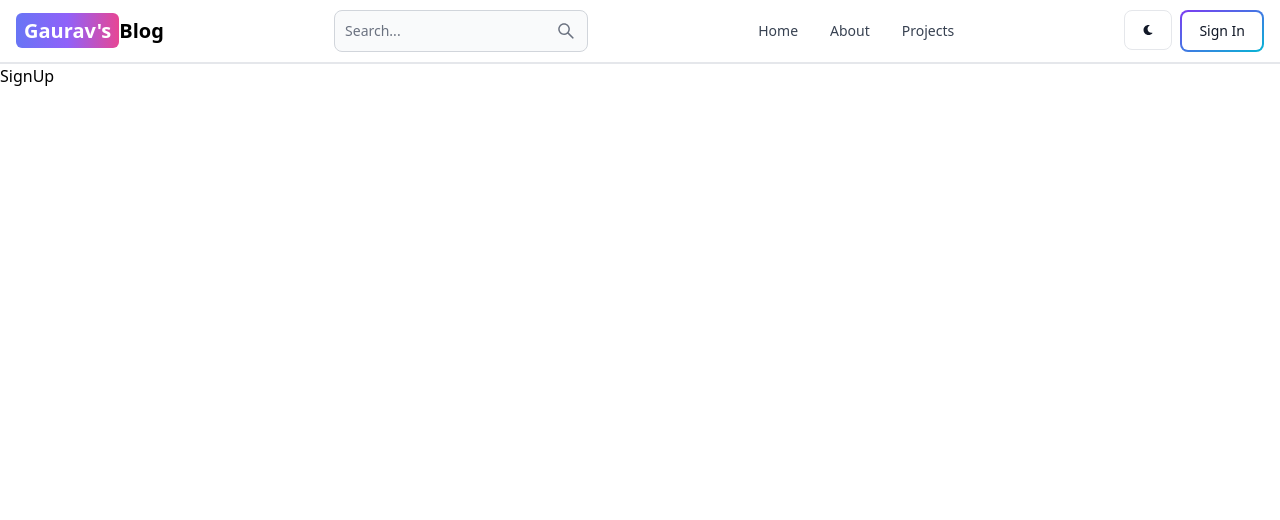
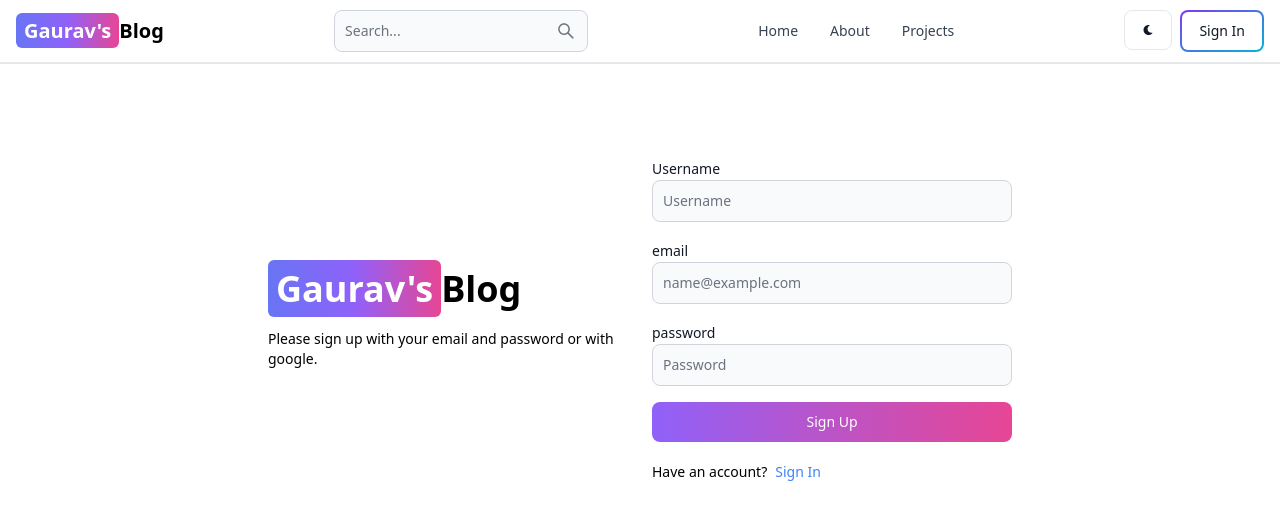
Before and after one commit to gauravmbjoshi/mern-blog, a React (Vite) app in the folder client/: page /sign-up in a window 1280 px wide. Shown: the top 520 px of the page. Built offline with nearby package versions, Linux system fonts and the light colour scheme.

Commit message:
create sign-up page UI

```diff
--- a/client/src/pages/SignUp.jsx
+++ b/client/src/pages/SignUp.jsx
@@ -1,5 +1,70 @@
 import React from "react";
-
+import { Link } from "react-router-dom";
+import { Label, TextInput, Button } from "flowbite-react";
 export default function SignUp() {
-  return <div>SignUp</div>;
+  return (
+    <div className='min-h-screen mt-20'>
+      <div className='flex p-3 max-w-3xl mx-auto flex-col md:flex-row md:items-center gap-6'>
+        {/* Left */}
+        <div className='flex-1'>
+          <Link
+            to='/'
+            className='font-bold dark:text-white text-4xl'
+          >
+            <span className='px-2 py-1 bg-gradient-to-r from-indigo-500 via-purple-500 to-pink-500 rounded-md text-white'>
+              Gaurav's
+            </span>
+            Blog
+          </Link>
+          <p className='mt-5 text-sm'>
+            Please sign up with your email and password or with google.
+          </p>
+        </div>
+        <div className='flex-1'>
+          {/* Right */}
+          <form className='flex flex-col gap-4'>
+            <div>
+              <Label>Username</Label>
+              <TextInput
+                type='text'
+                placeholder='Username'
+                id='username'
+              />
+            </div>
+            <div>
+              <Label>email</Label>
+              <TextInput
+                type='email'
+                placeholder='name@example.com'
+                id='email'
+              />
+            </div>
+            <div>
+              <Label>password</Label>
+              <TextInput
+                type='password'
+                placeholder='Password'
+                id='password'
+              />
+            </div>
+            <Button
+              gradientDuoTone='purpleToPink'
+              type='submit'
+            >
+              Sign Up
+            </Button>
+          </form>
+          <div className=' flex gap-2 text-sm mt-5'>
+            <span>Have an account?</span>
+            <Link
+              to='/signin'
+              className='text-blue-500'
+            >
+              Sign In
+            </Link>
+          </div>
+        </div>
+      </div>
+    </div>
+  );
 }
```
